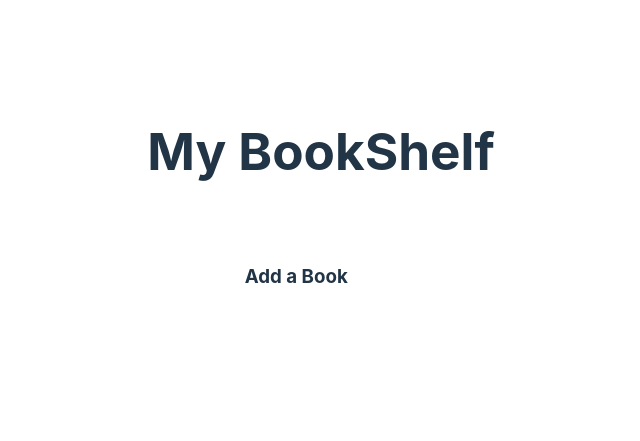
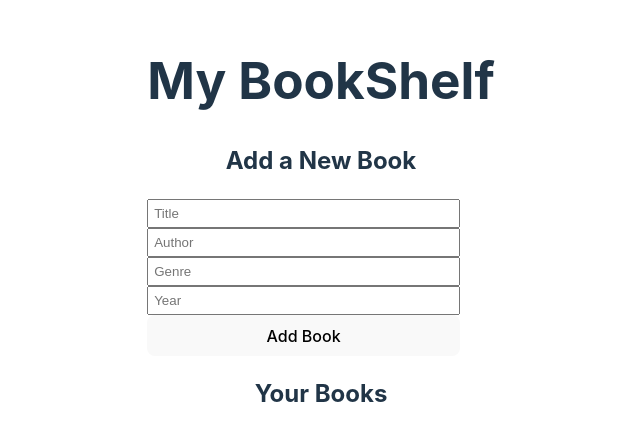
Before and after one commit to werbna/controlled-forms-in-react-lab, a React (Vite) app: page / in a window 1280 px wide. Shown: the part 175-616 px from the top of the page, without its empty margins (319-959 px from the left). Built offline with nearby package versions, Linux system fonts and the light colour scheme.

Commit message:
finished

```diff
--- a/src/App.jsx
+++ b/src/App.jsx
@@ -1,7 +1,7 @@
 
 import { useState } from 'react';
 import './App.css';
-import Bookshelf from './components/BookShelf/Bookshelf';
+import BookShelf from './components/BookShelf/BookShelf';
 
 const App = () => {
   const [books, setBooks] = useState([])
@@ -25,7 +25,12 @@ const App = () => {
   return (
     <>
       <h1>My BookShelf</h1>
-      <Bookshelf />
+      <BookShelf
+        books={books}
+        newBook={newBook}
+        handleInputChange={handleInputChange}
+        handleSubmit={handleSubmit}
+      />
     </>
   );
 };
--- /dev/null
+++ b/src/components/BookShelf/BookShelf.jsx
@@ -0,0 +1,47 @@
+const BookShelf = ({ books, newBook, handleInputChange, handleSubmit }) => {
+  return (
+    <div>
+      <h2>Add a New Book</h2>
+      <form onSubmit={handleSubmit}>
+        <input
+          type="text"
+          name="title"
+          placeholder="Title"
+          value={newBook.title}
+          onChange={handleInputChange}
+        />
+        <input
+          type="text"
+          name="author"
+          placeholder="Author"
+          value={newBook.author}
+          onChange={handleInputChange}
+        />
+        <input
+          type="text"
+          name="genre"
+          placeholder="Genre"
+          value={newBook.genre}
+          onChange={handleInputChange}
+        />
+        <input
+          type="text"
+          name="year"
+          placeholder="Year"
+          value={newBook.year}
+          onChange={handleInputChange}
+        />
+        <button type="submit">Add Book</button>
+      </form>
+      <h2>Your Books</h2>
+      <ul>
+        {books.map((book, index) => (
+          <li key={index}>
+            {book.title} by {book.author} - {book.genre}, {book.year}
+          </li>
+        ))}
+      </ul>
+    </div>
+  );
+};
+export default BookShelf;
--- a/src/components/BookShelf/Bookshelf.jsx
+++ /dev/null
@@ -1,14 +0,0 @@
-const Bookshelf = () => {
-  return (
-    <>
-      <div className="bookshelfDiv">
-        <div className="formDiv">
-          <h3>Add a Book</h3>
-          {/* Form will go here */}
-        </div>
-        <div className="bookCardsDiv">{/* Book cards will display here */}</div>
-      </div>
-    </>
-  );
-};
-export default Bookshelf;
```
